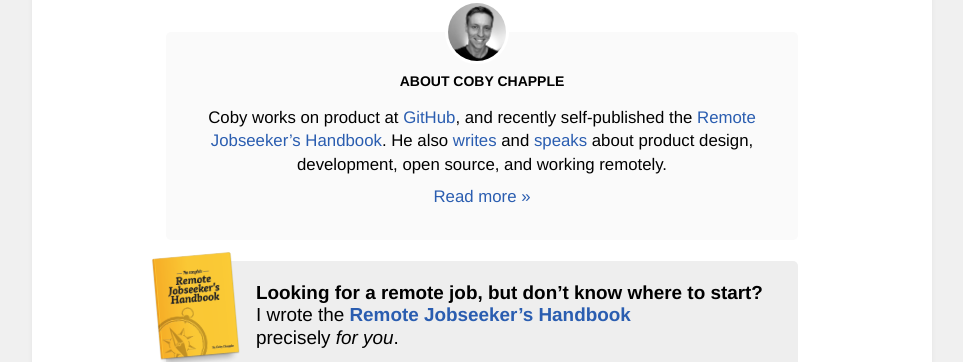
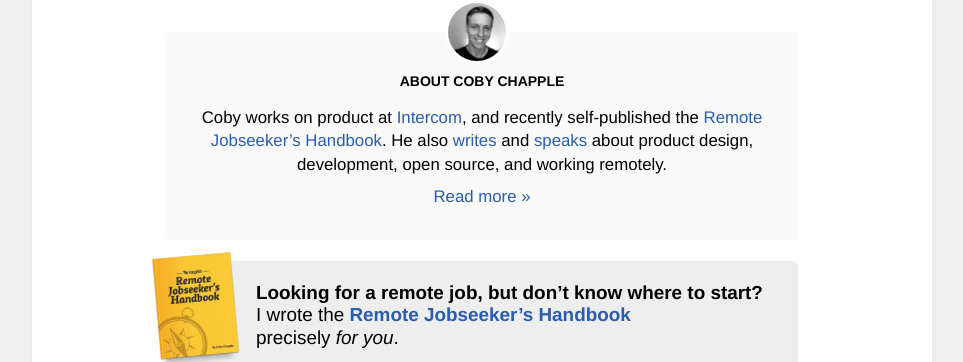
Before and after one commit to cobyism/archived-cobyism.github.io, a Jekyll site: the page built from blog/_posts/2016-03/2016-03-01-there-is-no-shortage.md, in a window 1280 px wide. Shown: the part 885-1247 px from the top of the page, without its empty margins (158-1121 px from the left). Built offline with Jekyll 4.4.1, drawn with Linux system fonts in a browser that asks for light colours; nearby versions of some CDN libraries; comment, search, counter and statistics services are not loaded.

Commit message:
Update post.html

```diff
--- a/_layouts/post.html
+++ b/_layouts/post.html
@@ -31,7 +31,7 @@ is_post: true
   <img src="{{ '/public/avatar.jpg' | relative_url }}" alt="Coby Chapple (@cobyism)" width="64px" class="avatar">
   <div class="text">
     <h4>About Coby Chapple</h4>
-    <p class="bio">Coby works on product at <a href="https://github.com/">GitHub</a>, and recently self-published the <a href="http://cobyism.com/remotejobseeker/">Remote Jobseeker’s Handbook</a>. He&nbsp;also <a href="{{ site.baseurl }}blog/">writes</a> and <a href="{{ site.baseurl }}speaking/">speaks</a> about product&nbsp;design, development, open&nbsp;source, and working&nbsp;remotely.</p>
+    <p class="bio">Coby works on product at <a href="https://intercom.com/">Intercom</a>, and recently self-published the <a href="http://cobyism.com/remotejobseeker/">Remote Jobseeker’s Handbook</a>. He&nbsp;also <a href="{{ site.baseurl }}blog/">writes</a> and <a href="{{ site.baseurl }}speaking/">speaks</a> about product&nbsp;design, development, open&nbsp;source, and working&nbsp;remotely.</p>
     <p><a href="{{ '/about/' | relative_url }}">Read more &raquo;</a></p>
   </div>
 </div>
```
